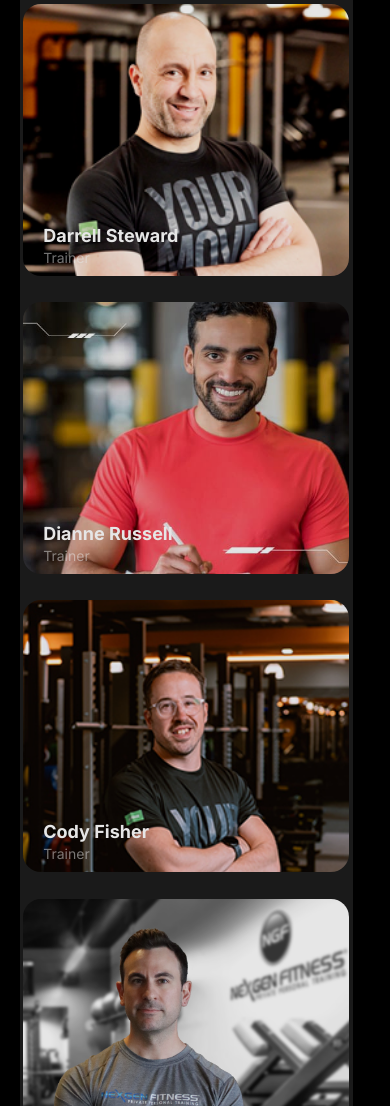
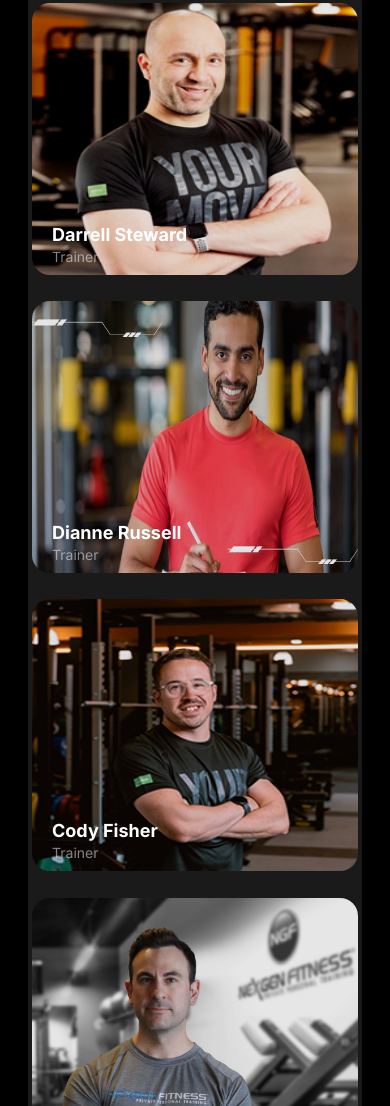
Before and after one commit to NureAlam68/assignment-2, a plain HTML site: page index.html in a window 390 px wide. Shown: the part 4953-6059 px from the top of the page. Drawn offline with Linux system fonts and the light colour scheme; a web font is replaced by a local one.

Commit message:
responsive our team section

```diff
--- a/index.html
+++ b/index.html
@@ -158,26 +158,32 @@
         </div>
         <div class="our-team-img">
             <div class="team-img-one">
+                <img src="images/trainer1.png" alt="">
                 <h3>Jerome Bell</h3>
                 <p>Trainer</p>
             </div>
             <div class="team-img-two">
+                <img src="images/trainer2.png" alt="">
                 <h3>Cameron Will</h3>
                 <p>Trainer</p>
             </div>
             <div class="team-img-three">
+                <img src="images/trainer3.png" alt="">
                 <h3>Darrell Steward</h3>
                 <p>Trainer</p>
             </div>
             <div class="team-img-four">
+                <img src="images/trainer4.png" alt="">
                 <h3>Dianne Russell</h3>
                 <p>Trainer</p>
             </div>
             <div class="team-img-five">
+                <img src="images/trainer5.png" alt="">
                 <h3>Cody Fisher</h3>
                 <p>Trainer</p>
             </div>
             <div class="team-img-six">
+                <img src="images/trainer6.png" alt="">
                 <h3>Theresa Webb</h3>
                 <p>Trainer</p>
             </div>
--- a/styles/style.css
+++ b/styles/style.css
@@ -627,14 +627,23 @@ input::placeholder {
 .team-img-one {
     width: 326px;
     height: 272px;
-    border-radius: 18px;
-    background-image: url("/images/trainer1.png");
-    filter: brightness(90%);
-    background-repeat: no-repeat;
-    background-size: cover;
     position: relative;
     margin-top: 20px;
     margin-left: 20px;
+}
+
+.team-img-one img, .team-img-two img, .team-img-three img{
+    width: 100%;
+    height: 100%;
+    border-radius: 18px;
+    filter: brightness(90%);
+}
+
+.team-img-four img, .team-img-five img, .team-img-six img {
+    width: 100%;
+    height: 100%;
+    border-radius: 18px;
+    filter: brightness(90%);
 }
 
 .team-img-one h3 {
@@ -654,11 +663,6 @@ input::placeholder {
 .team-img-two {
     width: 326px;
     height: 272px;
-    border-radius: 18px;
-    background-image: url("/images/trainer2.png");
-    filter: brightness(90%);
-    background-repeat: no-repeat;
-    background-size: cover;
     position: relative;
     margin-top: 20px;
     margin-left: 15px;
@@ -682,10 +686,6 @@ input::placeholder {
     width: 326px;
     height: 272px;
     border-radius: 18px;
-    background-image: url("/images/trainer3.png");
-    filter: brightness(90%);
-    background-repeat: no-repeat;
-    background-size: cover;
     position: relative;
     margin-top: 20px;
     margin-left: 8px;
@@ -708,12 +708,6 @@ input::placeholder {
 .team-img-four {
     width: 326px;
     height: 272px;
-    border-radius: 18px;
-    background-image: url("/images/trainer4.png");
-    filter: brightness(90%);
-    background-position-x: -90px;
-    background-repeat: no-repeat;
-    background-size: cover;
     position: relative;
     margin-top: 20px;
     margin-left: 20px;
@@ -736,11 +730,6 @@ input::placeholder {
 .team-img-five {
     width: 326px;
     height: 272px;
-    border-radius: 18px;
-    background-image: url("/images/trainer5.png");
-    filter: brightness(90%);
-    background-repeat: no-repeat;
-    background-size: cover;
     position: relative;
     margin-top: 20px;
     margin-left: 15px;
@@ -763,11 +752,6 @@ input::placeholder {
 .team-img-six {
     width: 326px;
     height: 272px;
-    border-radius: 18px;
-    background-image: url("/images/trainer6.png");
-    filter: brightness(90%);
-    background-repeat: no-repeat;
-    background-size: cover;
     position: relative;
     margin-top: 20px;
     margin-bottom: 20px;
@@ -788,6 +772,7 @@ input::placeholder {
     font-size: 14px;
     color: rgba(255, 255, 255, 0.5);
 }
+
 
 
 
@@ -1062,6 +1047,7 @@ input::placeholder {
 
     .our-team {
         width: 90%;
+        height: auto;
         margin-top: 66px;
     }
 
@@ -1083,13 +1069,20 @@ input::placeholder {
     .our-team-img {
         grid-template-columns: 1fr;
         width: 95%;
-        height: 1790px;
+        height: 1800px;
         margin-top: 38px;
+        margin: 0 auto;
+        margin-top: 37px;
     }
 
-    .team-img-six, .team-img-one, .team-img-two,
-    .team-img-three, .team-img-four, .team-img-five {
+    .team-img-one {
         margin: 0 auto;
         margin-top: 20px;
     }
+
+    .team-img-six, .team-img-two,
+    .team-img-three, .team-img-four, .team-img-five {
+        margin: 0 auto;
+        margin-top: 10px;
+    }
 }
```
